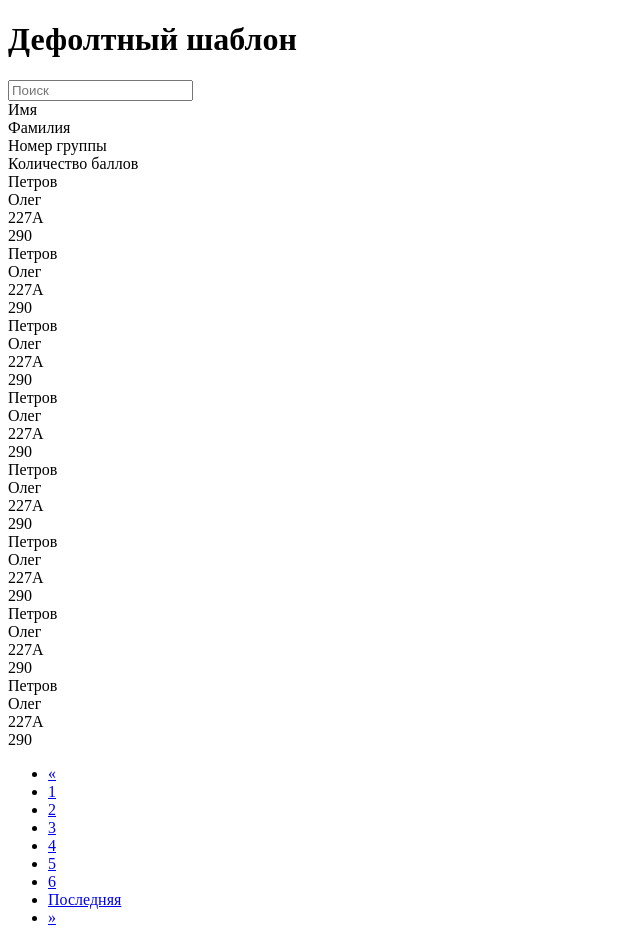
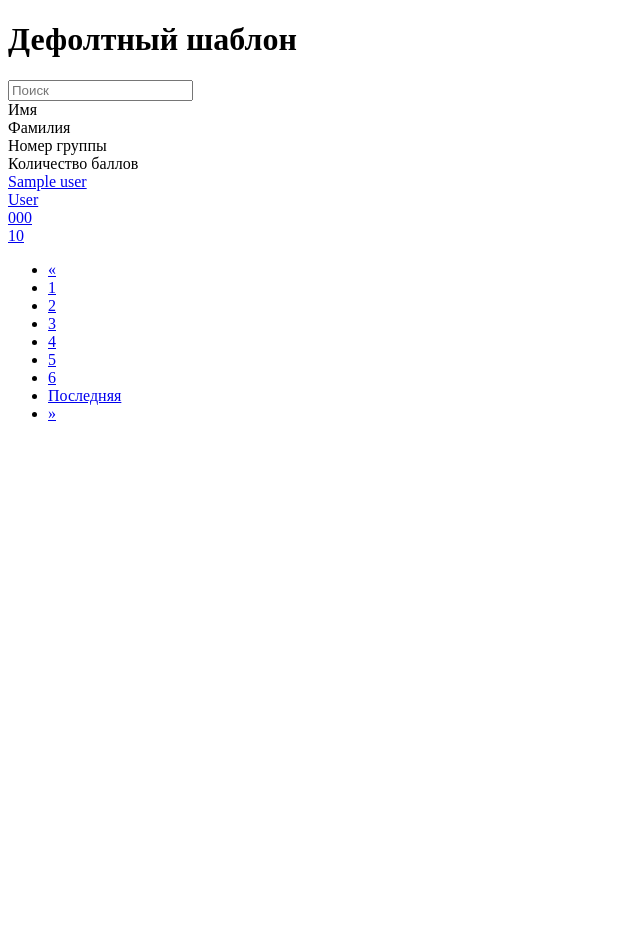
Before and after one commit to Bootes96/student-list, a PHP site: template app/views/Main/index.php in a window 1280 px wide. Shown: the whole page, without its empty margins (0-640 px from the left). After the commit the page ends 421 px from the top, so only its background shows below. Run offline with PHP 8.4, Linux system fonts and the light colour scheme; the template is opened without the code that fills it: most values are stand-ins (such as "Sample title", 1, 10 or a date in 2020).

Commit message:
Добавил вывод пользователей, просмотр профилей, исправил логику контроллера User

```diff
--- a/app/controllers/MainController.php
+++ b/app/controllers/MainController.php
@@ -5,6 +5,7 @@ namespace app\controllers;
 
 class MainController extends AppController{
     public function indexAction() {
-
+        $users = \R::findAll('user');
+        $this->set(compact('users'));
     }
 }
--- a/app/views/Main/index.php
+++ b/app/views/Main/index.php
@@ -7,6 +7,7 @@
             </span>
         </div>
     </div>
+    <?php if($users): ?>
     <div class="row table-row">
         <div class="col-md-3 title">Имя</div>
         <div class="col-md-3 title">Фамилия</div>
@@ -17,55 +18,18 @@
             Количество баллов
         </div>
     </div>
+    <?php foreach($users as $user): ?>
+    <a href="user/?id=<?=$user['id'];?>">
     <div class="row table-row">
-        <div class="col-md-3">Петров</div>
-        <div class="col-md-3">Олег</div>
-        <div class="col-md-3">227А</div>
-        <div class="col-md-3">290</div>
+        <div class="col-md-3"><?= $user['name'];?></div>
+        <div class="col-md-3"><?= $user['lastname'];?></div>
+        <div class="col-md-3"><?= $user['groupnumber'];?></div>
+        <div class="col-md-3"><?= $user['points'];?></div>
     </div>
-    <div class="row table-row">
-        <div class="col-md-3">Петров</div>
-        <div class="col-md-3">Олег</div>
-        <div class="col-md-3">227А</div>
-        <div class="col-md-3">290</div>
-    </div>
-    <div class="row table-row">
-        <div class="col-md-3">Петров</div>
-        <div class="col-md-3">Олег</div>
-        <div class="col-md-3">227А</div>
-        <div class="col-md-3">290</div>
-    </div>
-    <div class="row table-row">
-        <div class="col-md-3">Петров</div>
-        <div class="col-md-3">Олег</div>
-        <div class="col-md-3">227А</div>
-        <div class="col-md-3">290</div>
-    </div>
-    <div class="row table-row">
-        <div class="col-md-3">Петров</div>
-        <div class="col-md-3">Олег</div>
-        <div class="col-md-3">227А</div>
-        <div class="col-md-3">290</div>
-    </div>
-    <div class="row table-row">
-        <div class="col-md-3">Петров</div>
-        <div class="col-md-3">Олег</div>
-        <div class="col-md-3">227А</div>
-        <div class="col-md-3">290</div>
-    </div>
-    <div class="row table-row">
-        <div class="col-md-3">Петров</div>
-        <div class="col-md-3">Олег</div>
-        <div class="col-md-3">227А</div>
-        <div class="col-md-3">290</div>
-    </div>
-    <div class="row table-row">
-        <div class="col-md-3">Петров</div>
-        <div class="col-md-3">Олег</div>
-        <div class="col-md-3">227А</div>
-        <div class="col-md-3">290</div>
-    </div>
+    </a>
+    <?php endforeach;?>
 </div>
+  <?php endif;?>
 <div class="pagination">
     <nav aria-label="Page navigation example">
         <ul class="pagination">
--- a/app/views/layouts/students.php
+++ b/app/views/layouts/students.php
@@ -23,7 +23,7 @@
             <div class="col-md-6">
                 <div class="profile-info">
                     <?php if(isset($_COOKIE['hash'])): ?>
-                        <a href="user/profile">Профиль</a>
+                        <a href="user/?id=<?=$_COOKIE['id'];?>">Профиль</a>
                     <?php else: ?>
                         <a href="user/signup">Регистрация</a>
                     <?php endif; ?>
@@ -34,7 +34,7 @@
     <div class="content">
         <?= $content; ?>
     </div>
-    <footer class="footer">
+    <footer class="footer mt-auto">
         <div class="logo">
             <a href="<?=PATH;?>"><img src="img/student-list.png" alt="logo"></a>
         </div>
--- a/public/css/style.css
+++ b/public/css/style.css
@@ -2,6 +2,10 @@
     box-sizing: border-box;
     margin: 0;
     padding: 0;
+}
+
+body {
+    height: 100%;
 }
 
 i {
```
Also changed, not shown: app/controllers/UserController.php (+17 -8 lines), app/models/User.php (+7 -2 lines), app/views/User/edit.php (+9 -9 lines), app/views/User/index.php (added, +22 -0 lines), app/views/User/profile.php (deleted, +0 -16 lines), app/models/AppModel.php (line endings or trailing spaces).
